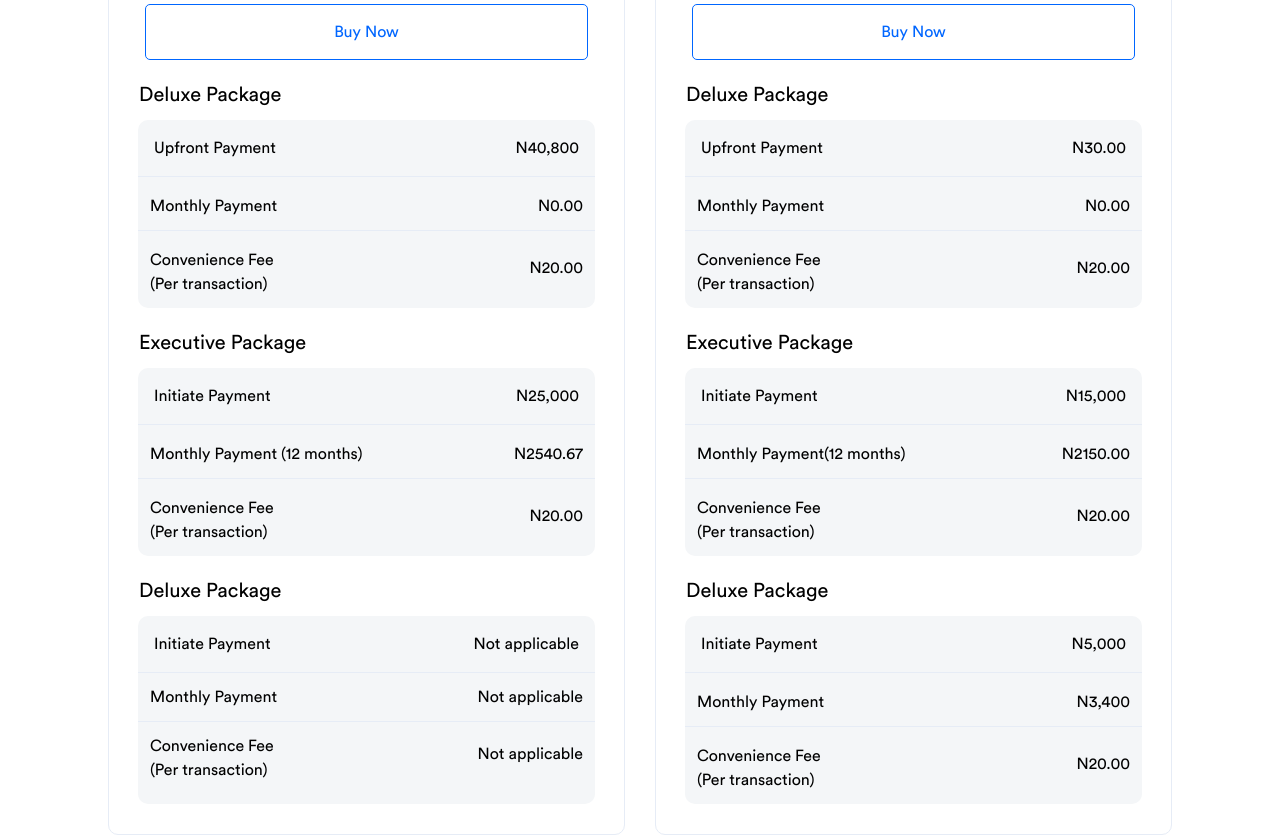
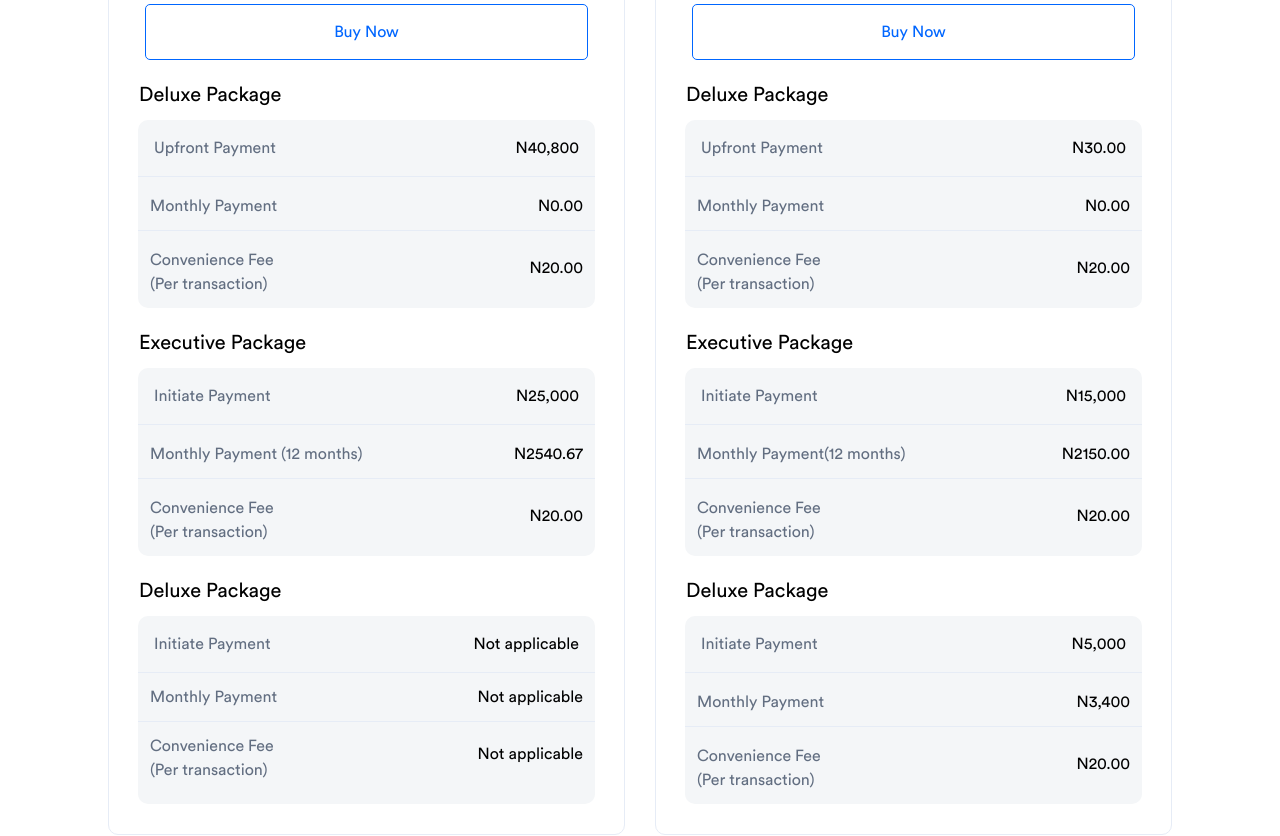
Before and after one commit to nosairabor/soundbox, a React (Create React App) app: page /pricing in a window 1280 px wide. Shown: the part 980-1816 px from the top of the page. Built offline with nearby package versions, Linux system fonts and the light colour scheme.

Commit message:
setting the font-weight of the pricing page

```diff
--- a/src/components/Pricing.tsx
+++ b/src/components/Pricing.tsx
@@ -18,7 +18,7 @@ const Pricing = () => {
         <img src={require("../pictures/pricing2.png")} />
       </div>
 
-      <div className="w-[368px] flex flex-col mx-auto xl:w-full  rounded-xl xl:rounded-none">
+      <div className="flex flex-col mx-auto xl:w-full  rounded-xl xl:rounded-none">
         <div className="hidden md:block xl:block mt-[40px] xl:mt-[100px]">
           <h2 className="text-center text-[26px] text-blue">
             Product Packages
@@ -28,8 +28,8 @@ const Pricing = () => {
           </p>
         </div>
         <div className="mt-[40px] xl:mt-[80px] flex flex-col md:flex-row xl:flex-row items-center justify-center gap-x-[30px]">
-          <div className="w-[338px]
-            xl:w-[517px] md:border bg-white rounded-[10px] md:border-grey p-0 xl:p-0 md:p-2">
+          <div className="w-full max-w-[338px]
+            xl:max-w-[517px] md:border bg-white rounded-[10px] md:border-grey p-0 xl:p-0 md:p-2">
             <div className="flex flex-col items-center">
               <div className="xl:hidden md:hidden mt-[40px]">
                 <h2 className="text-center text-[26px] text-blue">
@@ -51,15 +51,15 @@ const Pricing = () => {
             <div className="flex flex-col rounded-[10px] justify-between mt-[10px] mx-auto w-[318px] xl:w-[457px]
              bg-[#F4F6F8] h-[188px] font-[450]">
               <div className="flex justify-between border-b border-grey p-4">
-                <p className="">Upfront Payment</p>
+                <p className="text-secondary font-[450]">Upfront Payment</p>
                 <p>N40,800</p>
               </div>
               <div className="flex justify-between border-b border-grey p-3">
-                <p>Monthly Payment</p>
+                <p className="text-secondary font-[450]">Monthly Payment</p>
                 <p>N0.00</p>
               </div>
               <div className="flex justify-between p-3">
-                <p>Convenience Fee<br/>(Per transaction)</p>
+                <p className="text-secondary font-[450]">Convenience Fee<br/>(Per transaction)</p>
                 <p className="pt-2">N20.00</p>
               </div>
             </div>
@@ -67,15 +67,15 @@ const Pricing = () => {
             <div className="flex flex-col rounded-[10px] justify-between mt-[10px] mx-auto w-[318px]
              xl:w-[457px] bg-[#F4F6F8] h-[188px] font-[450]">
               <div className="flex justify-between border-b border-grey p-4">
-                <p className="">Initiate Payment</p>
+                <p className="text-secondary font-[450]">Initiate Payment</p>
                 <p>N25,000</p>
               </div>
               <div className="flex justify-between border-b border-grey p-3">
-                <p>Monthly Payment (12 months)</p>
+                <p className="text-secondary font-[450]">Monthly Payment (12 months)</p>
                 <p>N2540.67</p>
               </div>
               <div className="flex justify-between p-3">
-                <p>Convenience Fee<br/>(Per transaction)</p>
+                <p className="text-secondary font-[450]">Convenience Fee<br/>(Per transaction)</p>
                 <p className="pt-2">N20.00</p>
               </div>
             </div>
@@ -83,21 +83,21 @@ const Pricing = () => {
             <div className="mb-[30px] lex flex-col rounded-[10px] justify-between mt-[10px] mx-auto
               w-[318px] xl:w-[457px] bg-[#F4F6F8] h-[188px] font-[450]">
               <div className="flex justify-between border-b border-grey p-4">
-                <p className="">Initiate Payment</p>
+                <p className="text-secondary font-[450]">Initiate Payment</p>
                 <p>Not applicable</p>
               </div>
               <div className="flex justify-between border-b border-grey p-3">
-                <p>Monthly Payment</p>
+                <p className="text-secondary font-[450]">Monthly Payment</p>
                 <p>Not applicable</p>
               </div>
               <div className="flex justify-between p-3">
-                <p>Convenience Fee<br/>(Per transaction)</p>
+                <p className="text-secondary font-[450]">Convenience Fee<br/>(Per transaction)</p>
                 <p className="pt-2">Not applicable</p>
               </div>
             </div>
           </div>
           {/* Soundbox without screen */}
-          <div className="w-[338px] xl:w-[517px] mt-[50px] mb-10 xl:mb-0 md:mt-0
+          <div className="w-full max-w-[338px]  xl:max-w-[517px] mt-[50px] mb-10 xl:mb-0 md:mt-0
           md:border bg-white rounded-[10px] md:border-grey p-0 xl:p-0 md:p-2 md:mb-0">
             <div className="flex flex-col items-center justify-center">
               <div className="mt-[30px]"><img src={require("../pictures/yep-soundbox2.png")}/></div>
@@ -112,15 +112,15 @@ const Pricing = () => {
             <div className="flex flex-col rounded-[10px] justify-between mt-[10px] mx-auto w-[318px] xl:w-[457px]
              bg-[#F4F6F8] h-[188px] font-[450]">
               <div className="flex justify-between border-b border-grey p-4">
-                <p className="">Upfront Payment</p>
+                <p className="text-secondary font-[450]">Upfront Payment</p>
                 <p>N30.00</p>
               </div>
               <div className="flex justify-between border-b border-grey p-3">
-                <p>Monthly Payment</p>
+                <p className="text-secondary font-[450]">Monthly Payment</p>
                 <p>N0.00</p>
               </div>
               <div className="flex justify-between p-3">
-                <p>Convenience Fee<br/>(Per transaction)</p>
+                <p className="text-secondary font-[450]">Convenience Fee<br/>(Per transaction)</p>
                 <p className="pt-2">N20.00</p>
               </div>
             </div>
@@ -128,15 +128,15 @@ const Pricing = () => {
             <div className="flex flex-col rounded-[10px] justify-between mt-[10px] mx-auto w-[318px]
             xl:w-[457px] bg-[#F4F6F8] h-[188px] font-[450]">
               <div className="flex justify-between border-b border-grey p-4">
-                <p className="">Initiate Payment</p>
+                <p className="text-secondary font-[450]">Initiate Payment</p>
                 <p>N15,000</p>
               </div>
               <div className="flex justify-between border-b border-grey p-3">
-                <p>Monthly Payment(12 months)</p>
+                <p className="text-secondary font-[450]">Monthly Payment(12 months)</p>
                 <p>N2150.00</p>
               </div>
               <div className="flex justify-between p-3">
-                <p>Convenience Fee<br/>(Per transaction)</p>
+                <p className="text-secondary font-[450]">Convenience Fee<br/>(Per transaction)</p>
                 <p className="pt-2">N20.00</p>
               </div>
             </div>
@@ -144,15 +144,15 @@ const Pricing = () => {
             <div className="mb-[30px] flex flex-col rounded-[10px] justify-between mt-[10px]
               mx-auto w-[318px] xl:w-[457px] bg-[#F4F6F8] h-[188px] font-[450]">
               <div className="flex justify-between border-b border-grey p-4">
-                <p className="">Initiate Payment</p>
+                <p className="text-secondary font-[450]">Initiate Payment</p>
                 <p>N5,000</p>
               </div>
               <div className="flex justify-between border-b border-grey p-3">
-                <p>Monthly Payment</p>
+                <p className="text-secondary font-[450]">Monthly Payment</p>
                 <p>N3,400</p>
               </div>
               <div className="flex justify-between p-3">
-                <p>Convenience Fee<br/>(Per transaction)</p>
+                <p className="text-secondary font-[450]">Convenience Fee<br/>(Per transaction)</p>
                 <p className="pt-2">N20.00</p>
               </div>
             </div>
```
